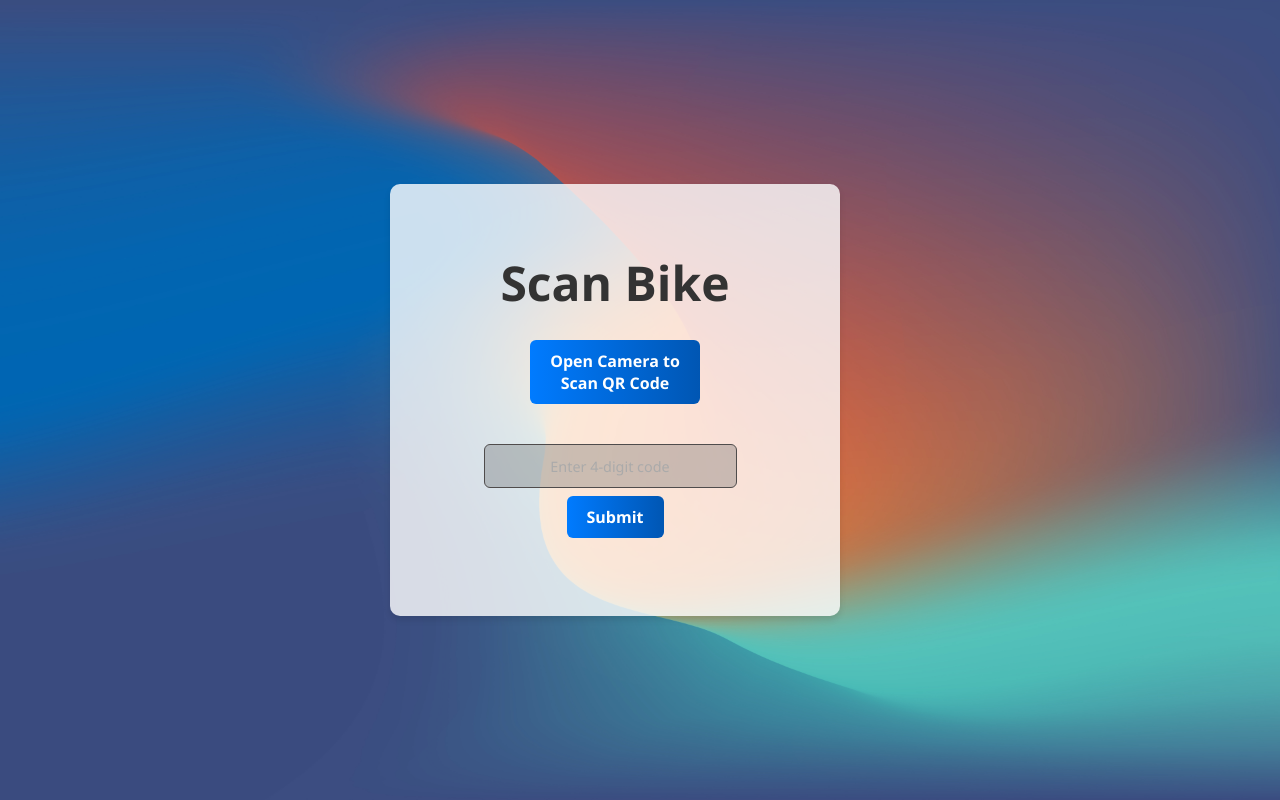
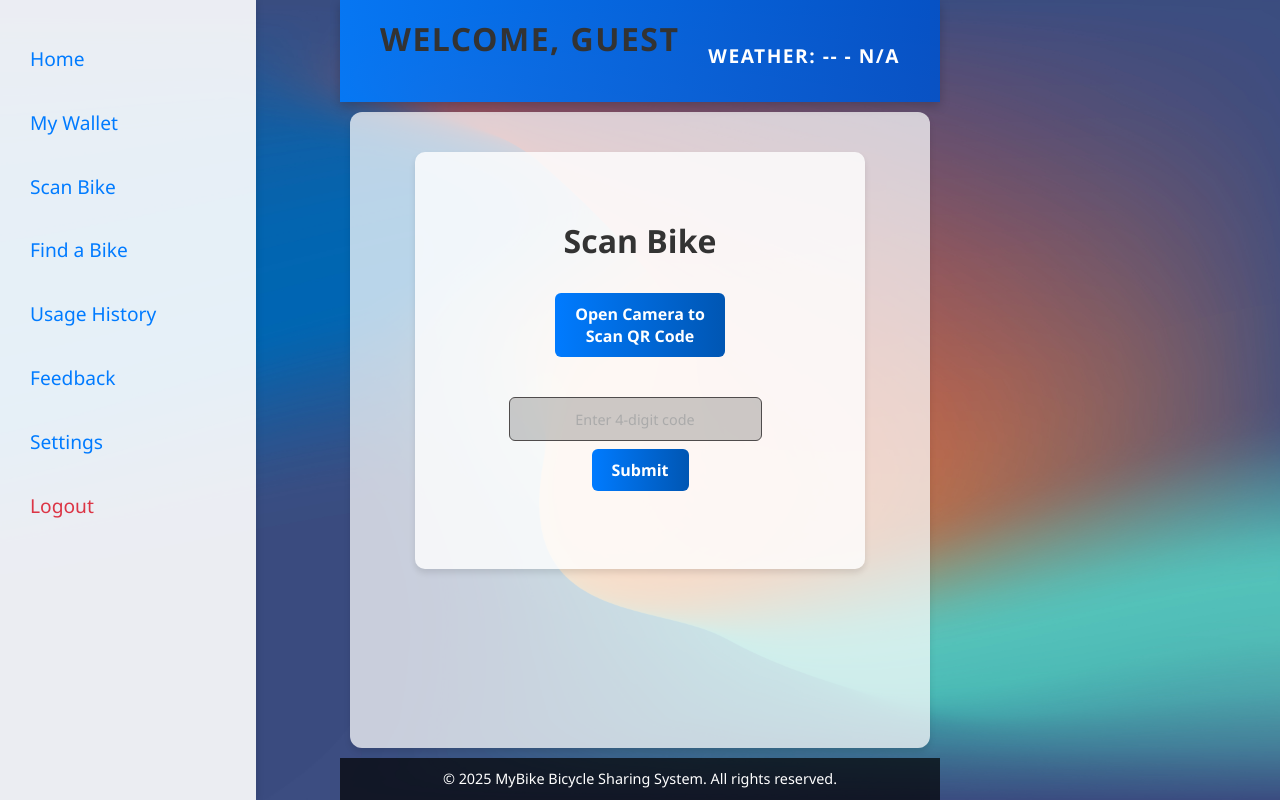
Before and after one commit to Movindugamage/MyBike, a React (Vite) app: page / in a window 1280 px wide. Both pictures are taken after a click on the button "Scan Bike". Built offline with nearby package versions, Linux system fonts and the light colour scheme.

Commit message:
adding dashboard

```diff
--- a/src/components/Home.css
+++ b/src/components/Home.css
@@ -1,139 +1,244 @@
-/* src/components/Home.css */
-
 /* General Reset */
 * {
     margin: 0;
     padding: 0;
     box-sizing: border-box;
     font-family: 'Segoe UI', Tahoma, Geneva, Verdana, sans-serif;
-  }
-
-  /* Background Image applied to the entire page */
-  body {
-    background-image: url('/src/assets/wlpp3.jpg'); /* Updated to use the specified background image */
-    background-size: cover; /* Ensure the image fills the entire viewport */
-    background-repeat: no-repeat; /* Prevent the image from repeating */
-    background-position: center center; /* Center the image */
-    height: 100vh; /* Ensure it spans the full height of the viewport */
-    display: flex; /* Use flexbox to center the content */
-    align-items: center; /* Center vertically */
-    justify-content: center; /* Center horizontally */
-  }
-
-.home-container {
-    margin: 0 auto;
-    padding: 40px; /* Increased padding for better spacing on desktops */
-    text-align: center;
-    border-radius: 10px;
-    box-shadow: 0 4px 6px rgba(0, 0, 0, 0.1);
-    margin-top: 50px;
-    width: 90%; /* Make the container take up 90% of the screen width on large screens */
-    max-width: 1200px;  /* Restrict the container width on large screens */
-    height: calc(100vh - 100px); /* Full height minus some margin */
 }
 
-h1 {
-    font-size: 3rem;  /* Larger font size for desktop */
-    color: #333;
-    margin-bottom: 20px;
-    font-weight: bold;
+body {
+    background-image: url('/src/assets/wlpp3.jpg');
+    background-size: cover;
+    background-repeat: no-repeat;
+    background-position: center;
+    height: 100vh;
+    display: flex;
+    flex-direction: column;
 }
 
+.dashboard-container {
+    display: flex;
+    flex-direction: column;
+    height: 100vh;
+    justify-content: space-between;
+}
+
+.header {
+    padding: 20px 40px; /* Add horizontal padding for a balanced layout */
+    background: linear-gradient(90deg, rgba(0, 123, 255, 0.9), rgba(0, 82, 204, 0.9)); /* Gradient background */
+    color: white;
+    text-align: center;
+    font-size: 1.8rem; /* Slightly larger text for emphasis */
+    font-weight: bold; /* Bold font for importance */
+    text-transform: uppercase; /* Transform text to uppercase for a professional look */
+    letter-spacing: 1.5px; /* Add spacing between letters */
+    box-shadow: 0 4px 10px rgba(0, 0, 0, 0.2); /* Stronger shadow for depth */
+    position: sticky; /* Make the header sticky */
+    top: 0; /* Stick it to the top of the viewport */
+    z-index: 1000; /* Ensure it stays above other content */
+    display: flex; /* Use flexbox for layout */
+    justify-content: space-between; /* Space out logo and navigation links */
+    align-items: center; /* Center items vertically */
+}
+
+/* Logo inside the header */
+.header .logo {
+    font-size: 2rem; /* Larger size for the logo */
+    font-weight: 900; /* Extra-bold for emphasis */
+    color: white;
+    text-shadow: 2px 2px 4px rgba(0, 0, 0, 0.3); /* Add a text shadow for contrast */
+}
+
+/* Navigation links inside the header */
+.header nav {
+    display: flex;
+    gap: 20px; /* Spacing between navigation links */
+}
+
+.header nav a {
+    text-decoration: none;
+    color: white;
+    font-size: 1.1rem;
+    padding: 10px 15px;
+    border-radius: 5px;
+    transition: background-color 0.3s ease, color 0.3s ease;
+}
+
+.header nav a:hover {
+    background-color: rgba(255, 255, 255, 0.2); /* Subtle hover effect */
+    color: #ffdd57; /* Slightly golden hover color */
+}
+
+
 .weather-info {
-    margin: 20px 0;
-    font-size: 1.5rem;  /* Larger font size for desktop */
+    margin-top: 10px;
+    font-size: 1.2rem;
+}
+
+.dashboard {
+    display: flex;
+    flex: 1;
+}
+
+.sidebar {
+    position: fixed; /* Fix the sidebar to the left */
+    top: 0; /* Align to the top */
+    left: 0; /* Align to the left */
+    width: 20%; /* Set width */
+    height: 100%; /* Full height */
+    background-color: rgba(255, 255, 255, 0.9);
+    box-shadow: 2px 0 6px rgba(0, 0, 0, 0.1);
+    padding: 20px;
+    overflow-y: auto; /* Allow scrolling if content overflows */
+}
+
+
+.sidebar ul {
+    list-style-type: none;
+}
+
+.sidebar li {
+    margin: 15px 0;
+    cursor: pointer;
+    color: #007bff;
+    font-size: 1.2rem;
+    padding: 10px;
+    transition: background-color 0.3s ease;
+}
+
+.sidebar li:hover {
+    background-color: rgba(0, 123, 255, 0.1);
+}
+
+.sidebar .logout {
+    color: #dc3545;
+}
+
+.content {
+    flex: 1;
+    padding: 40px;
+    display: flex;
+    flex-direction: column;
+    align-items: center;
+    background-color: rgba(255, 255, 255, 0.725); /* Semi-transparent background */
+    border-radius: 12px;
+    box-shadow: 0 4px 6px rgba(0, 0, 0, 0.1);
+    margin: 10px;
+}
+
+
+.content h2 {
+    margin-bottom: 20px;
+    font-size: 2.5rem;
+    color: #333;
+}
+
+.dashboard-cards {
+    display: flex;
+    gap: 20px;
+    flex-wrap: wrap;
+    justify-content: center;
+}
+
+.card {
+    background-color: #007bff;
+    color: white;
+    padding: 20px;
+    text-align: center;
+    border-radius: 8px;
+    box-shadow: 0 4px 6px rgba(0, 0, 0, 0.1);
+    font-size: 1.5rem;
+    cursor: pointer;
+    transition: background-color 0.3s ease;
+    width: 200px;
+}
+
+.card:hover {
+    background-color: #0056b3;
+}
+
+.footer {
+    padding: 10px;
+    background-color: rgba(0, 0, 0, 0.7);
+    color: white;
+    text-align: center;
+    font-size: 0.9rem;
+}
+
+
+/* Dashboard Content Section */
+
+
+.dashboard-cards {
+    display: flex;
+    flex-wrap: wrap;
+    gap: 15px;
+    margin-bottom: 30px;
+}
+
+.card {
+    background: linear-gradient(to right, #007bff, #00d2ff);
+    color: white;
+    border-radius: 10px;
+    padding: 20px;
+    text-align: center;
+    font-weight: bold;
+    flex: 1;
+    min-width: 120px;
+    cursor: pointer;
+    transition: transform 0.2s ease, box-shadow 0.2s ease;
+}
+
+.card:hover {
+    transform: translateY(-5px);
+    box-shadow: 0 8px 15px rgba(0, 0, 0, 0.2);
+}
+
+/* Info Section */
+.info-section {
+    display: flex;
+    gap: 20px;
+    margin-top: 20px;
+}
+
+.weather-card,
+.bike-card {
+    background: rgba(255, 255, 255, 0.9);
+    border-radius: 15px;
+    padding: 20px;
+    box-shadow: 0 4px 8px rgba(0, 0, 0, 0.1);
+    display: flex;
+    align-items: center;
+    gap: 15px;
+    flex: 1;
+}
+
+.weather-icon img {
+    width: 50px;
+}
+
+.weather-details h3 {
+    font-size: 1.2rem;
+    margin: 5px 0;
+    color: #333;
+}
+
+.weather-details p {
+    font-size: 0.9rem;
     color: #555;
 }
 
-.home-buttons {
-    display: flex;
-    flex-wrap: wrap;  /* Allow buttons to wrap if needed */
-    gap: 20px;  /* Increased gap for better spacing on desktop */
-    justify-content: center;
-    margin-top: 30px;
+.bike-card img.bike-image {
+    width: 80px;
+    height: auto;
+    border-radius: 10px;
 }
 
-.home-buttons button {
-    background-color: #007bff; /* Consistent button color */
-    color: white;
-    border: none;
-    padding: 15px 25px;  /* Larger padding for desktop */
-    font-size: 1.2rem;  /* Adjust font size for desktop */
-    border-radius: 5px;
-    cursor: pointer;
-    transition: background-color 0.3s ease;
-    width: auto;  /* Let the buttons take natural width on larger screens */
-    min-width: 200px;  /* Set a minimum width for buttons on desktop */
+.bike-details p {
+    margin: 5px 0;
+    color: #333;
 }
 
-.home-buttons button:hover {
-    background-color: #0056b3;
+.bike-details strong {
+    color: #007bff;
 }
-
-.logout-button {
-    background-color: #dc3545; /* Consistent logout button color */
-}
-
-.logout-button:hover {
-    background-color: #b52b39;
-}
-
-/* Responsive Design for smaller screens */
-@media (max-width: 1024px) {
-    .home-container {
-        padding: 30px;
-    }
-
-    h1 {
-        font-size: 2.5rem;
-    }
-
-    .weather-info {
-        font-size: 1.2rem;
-    }
-
-    .home-buttons button {
-        font-size: 1.1rem;
-        padding: 14px 20px;
-    }
-}
-
-@media (max-width: 768px) {
-    .home-container {
-        padding: 20px;
-    }
-
-    h1 {
-        font-size: 2rem;
-    }
-
-    .weather-info {
-        font-size: 1.1rem;
-    }
-
-    .home-buttons button {
-        font-size: 1rem;
-        padding: 12px 15px;
-        width: 100%;  /* Make buttons full-width on tablets */
-    }
-}
-
-@media (max-width: 480px) {
-    .home-container {
-        padding: 15px;
-    }
-
-    h1 {
-        font-size: 1.5rem;
-    }
-
-    .weather-info {
-        font-size: 1rem;
-    }
-
-    .home-buttons button {
-        font-size: 0.9rem;
-        padding: 10px 12px;
-        width: 100%;  /* Make buttons full-width on phones */
-    }
-}
--- a/src/components/Home.jsx
+++ b/src/components/Home.jsx
@@ -13,9 +13,7 @@ const Home = () => {
             setUser(userData);
 
             try {
-                // Make a request to the backend endpoint that calls findWeatherByLocation
                 const weatherData = await fetchWeather();
-                console.log("Fetched Weather Data:", weatherData); // Log the data to inspect it
                 setWeather(weatherData);
             } catch (error) {
                 console.error("Error fetching weather:", error);
@@ -26,43 +24,73 @@ const Home = () => {
         fetchData();
     }, []);
 
-    // Mock fetchWeather function in case you are directly calling backend
     const fetchWeather = async () => {
         try {
-            const response = await fetch("/weather-endpoint");  // Make sure this is correct URL
+            const response = await fetch("/weather-endpoint");
             if (!response.ok) {
                 throw new Error("Weather API request failed");
             }
-            const weatherData = await response.json();
-            return weatherData;  // Assuming the response structure matches the backend model
+            return await response.json();
         } catch (error) {
             console.error("Error fetching weather:", error);
-            return { temp: "--", condition: "Error fetching weather" };  // Return error state
+            return { temp: "--", condition: "Error fetching weather" };
         }
     };
 
+    return (
+        <div className="dashboard-container">
+            <header className="header">
+                <h1>Welcome, {user.firstName}</h1>
+                <div className="weather-info">
+                    <p>Weather: {weather.temp} - {weather.condition}</p>
+                </div>
+            </header>
 
+            <main className="dashboard">
+                <aside className="sidebar">
+                    <ul>
+                        <li onClick={() => navigate("/Home")}>Home</li>
+                        <li onClick={() => navigate("/profile")}>My Wallet</li>
+                        <li onClick={() => navigate("/scan-bike")}>Scan Bike</li>
+                        <li onClick={() => navigate("/find-bicycle")}>Find a Bike</li>
+                        <li onClick={() => navigate("/usage-history")}>Usage History</li>
+                        <li onClick={() => navigate("/feedback")}>Feedback</li>
+                        <li onClick={() => navigate("/settings")}>Settings</li>
+                        <li className="logout" onClick={() => navigate("/")}>Logout</li>
+                    </ul>
+                </aside>
 
-    return (
-        <div className="home-container">
-            <h1>Welcome {user.firstName}</h1>
+                <section className="content">
 
-            <div className="weather-info">
-                <h2>Current Weather</h2>
-                <p>{weather.temp} - {weather.condition}</p>
+    {/* Added Weather and Nearest Bike Details */}
+    <div className="info-section">
+        <div className="weather-card">
+            <div className="weather-icon">
+                <img src="/src/assets/weather-icon.png" alt="Weather Icon" /> {/* Replace with your image path */}
             </div>
+            <div className="weather-details">
+                <h3>18°C Cloudy</h3>
+                <p>Marbella Dr</p>
+                <p>28 September, Wednesday</p>
+            </div>
+        </div>
+<br></br>
+        <div className="bike-card">
+            <img src="/src/assets/bike-image.jpg" alt="Bike" className="bike-image" /> {/* Replace with your image path */}
+            <div className="bike-details">
+                <p>Distance: <strong>150m</strong></p>
+                <p>Haibike Sduro FullSeven</p>
+                <p>1 Available</p>
+            </div>
+        </div>
+    </div>
+</section>
 
-            <div className="home-buttons">
-                <button onClick={() => navigate("/profile")}>My Wallet</button>
-                <button onClick={() => navigate("/scan-bike")}>Scan Bike</button>
-                <button onClick={() => navigate("/find-bicycle")}>Find a Bike</button>
-                <button onClick={() => navigate("/usage-history")}>Usage History</button>
-                <button onClick={() => navigate("/feedback")}>Feedback</button>
-               <button onClick={() => navigate("/settings")}>Settings</button>
-                <button className="logout-button" onClick={() => navigate("/")}>
-                    Logout
-                </button>
-            </div>
+            </main>
+
+            <footer className="footer">
+                <p>© 2025 MyBike Bicycle Sharing System. All rights reserved.</p>
+            </footer>
         </div>
     );
 };
--- a/src/components/ScanBike.css
+++ b/src/components/ScanBike.css
@@ -29,15 +29,7 @@ body {
   max-width: 400px;
 }
 
-/* General Reset */
-* {
-  margin: 0;
-  padding: 0;
-  box-sizing: border-box;
-  font-family: 'Segoe UI', Tahoma, Geneva, Verdana, sans-serif;
-}
-
-/* Container Styles */
+/* Scan Container Styles */
 .scan-container {
   background: rgba(255, 255, 255, 0.8);
   padding: 50px;
@@ -142,35 +134,79 @@ input::placeholder {
   font-size: 1rem;
 }
 
+/* Sidebar Styles */
+.sidebar {
+  width: 20%;
+  background-color: rgba(255, 255, 255, 0.9);
+  box-shadow: 2px 0 6px rgba(0, 0, 0, 0.1);
+  padding: 20px;
+}
+
+.sidebar ul {
+  list-style-type: none;
+}
+
+.sidebar li {
+  margin: 15px 0;
+  cursor: pointer;
+  color: #007bff;
+  font-size: 1.2rem;
+  padding: 10px;
+  transition: background-color 0.3s ease;
+}
+
+.sidebar li:hover {
+  background-color: rgba(0, 123, 255, 0.1);
+}
+
+.sidebar .logout {
+  color: #dc3545;
+}
+
+/* Dashboard Layout */
+.dashboard {
+  display: flex;
+  flex: 1;
+}
+
 /* Responsive Design */
-@media (max-width: 600px) {
+@media (max-width: 768px) {
+  .scan-container {
+    padding: 30px;
+    max-width: 600px;
+  }
+
   h1 {
-      font-size: 1.5rem;
+    font-size: 1.8rem;
   }
 
   .camera-button,
   .submit-button {
-      font-size: 0.9rem;
-      padding: 0.6rem 1rem;
+    padding: 0.6rem 1.2rem;
+    font-size: 0.9rem;
   }
 
   input.manual-input {
-      width: 200px;
-      font-size: 0.9rem;
+    width: 200px;
   }
 }
 
 @media (max-width: 480px) {
+  .scan-container {
+    padding: 20px;
+  }
+
   h1 {
-      font-size: 1.2rem; /* Further adjust header size for mobile */
+    font-size: 1.5rem;
   }
 
   .camera-button,
   .submit-button {
-      font-size: 0.8rem; /* Further adjust button size for mobile */
+    padding: 0.5rem 1rem;
+    font-size: 0.8rem;
   }
 
   input.manual-input {
-      width: 180px; /* Further adjust input width for mobile */
+    width: 180px;
   }
 }
--- a/src/components/ScanBike.jsx
+++ b/src/components/ScanBike.jsx
@@ -1,8 +1,9 @@
 import React, { useState } from "react";
-import './ScanBike.css';
+import { useNavigate } from "react-router-dom"; // Import useNavigate
+import "./ScanBike.css";
 
-
-const ScanBike = () => {
+const ScanBike = ({ user, weather }) => { // Expecting `user` and `weather` as props
+  const navigate = useNavigate(); // Initialize useNavigate
   const [isCameraOpen, setIsCameraOpen] = useState(false); // Toggle QR scanner
   const [qrData, setQrData] = useState(""); // Data from QR scanner
   const [manualCode, setManualCode] = useState(""); // Text input code
@@ -50,6 +51,29 @@ const ScanBike = () => {
   };
 
   return (
+    <div className="dashboard-container">
+      <header className="header">
+        <h1>Welcome, {user?.firstName || "Guest"}</h1>
+        <div className="weather-info">
+          <p>Weather: {weather?.temp || "--"} - {weather?.condition || "N/A"}</p>
+        </div>
+      </header>
+
+      <main className="dashboard">
+        <aside className="sidebar">
+          <ul>
+            <li onClick={() => navigate("/Home")}>Home</li>
+            <li onClick={() => navigate("/profile")}>My Wallet</li>
+            <li onClick={() => navigate("/scan-bike")}>Scan Bike</li>
+            <li onClick={() => navigate("/find-bicycle")}>Find a Bike</li>
+            <li onClick={() => navigate("/usage-history")}>Usage History</li>
+            <li onClick={() => navigate("/feedback")}>Feedback</li>
+            <li onClick={() => navigate("/settings")}>Settings</li>
+            <li className="logout" onClick={() => navigate("/")}>Logout</li>
+          </ul>
+        </aside>
+
+        <section className="content">
           <div className="scan-container">
             <div style={{ textAlign: "center", padding: "20px" }}>
               <h1>Scan Bike</h1>
@@ -59,8 +83,7 @@ const ScanBike = () => {
                 onClick={() => setIsCameraOpen(true)}
                 style={{ padding: "10px 20px", marginBottom: "20px" }}
               >
-        Open Camera to <br></br>
-        Scan QR Code
+                Open Camera to <br /> Scan QR Code
               </button>
 
               {/* QR Scanner */}
@@ -99,6 +122,12 @@ const ScanBike = () => {
               {error && <p style={{ color: "red", marginTop: "10px" }}>{error}</p>}
             </div>
           </div>
+        </section>
+      </main>
+      <footer className="footer">
+                <p>© 2025 MyBike Bicycle Sharing System. All rights reserved.</p>
+            </footer>
+    </div>
   );
 };
 
```
Lines whose indentation alone changed are shown as unchanged.
